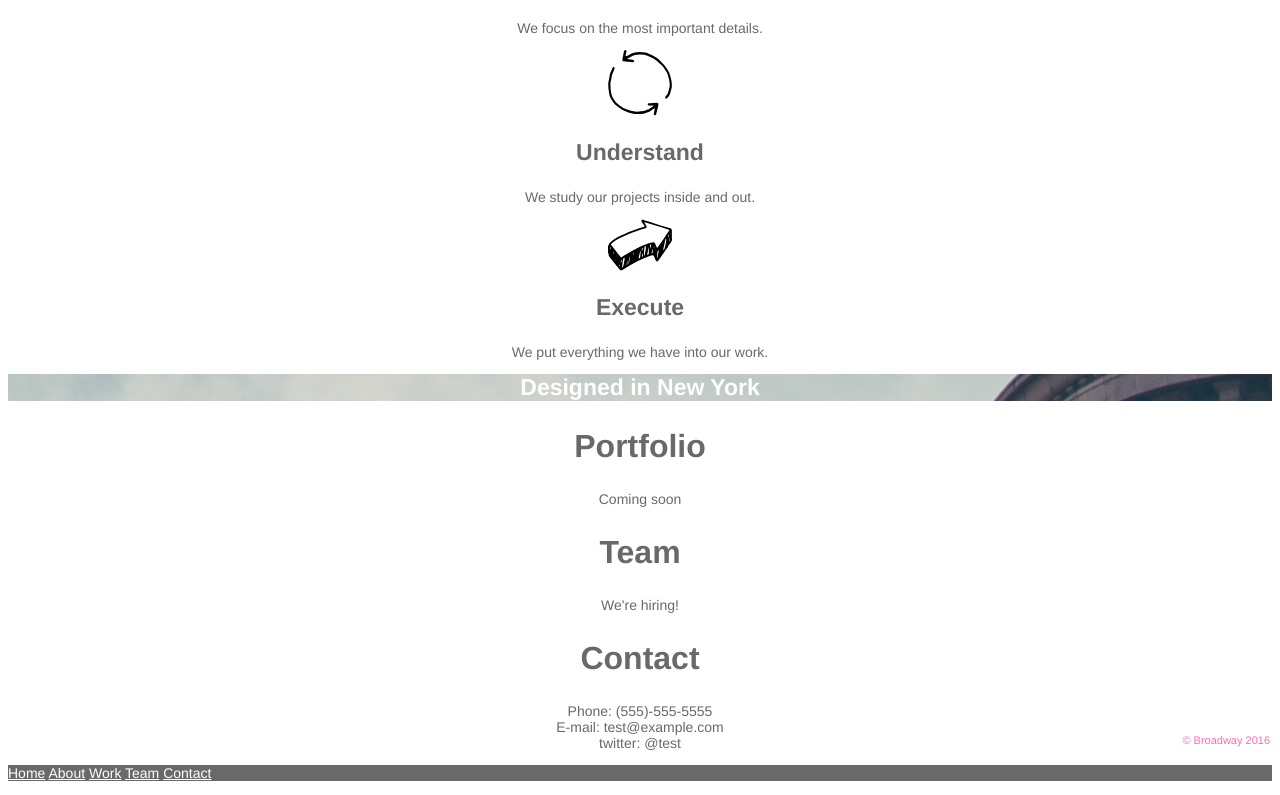
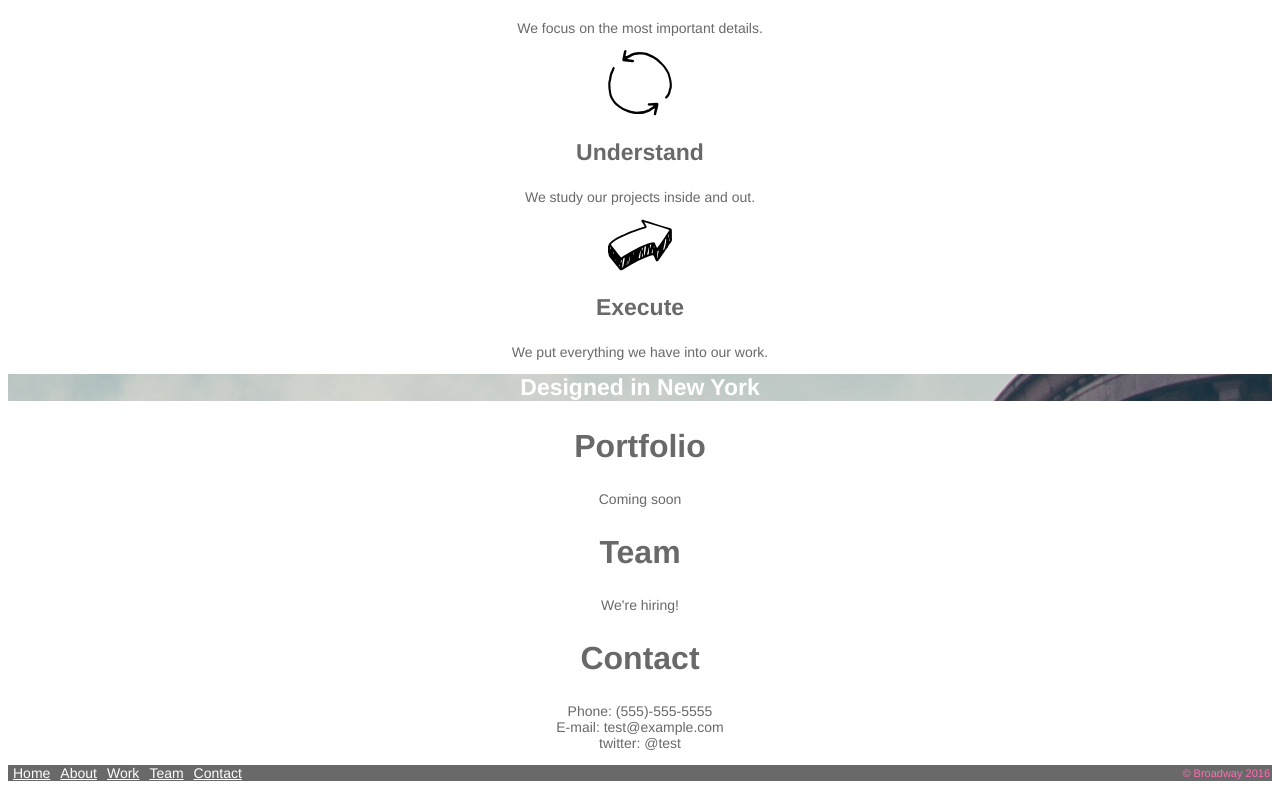
Before and after one commit to mr-mcassey/Broadway-Project-, a plain HTML site: page index.html in a window 1280 px wide. Shown: the part 413-1208 px from the top of the page. Drawn offline with Linux system fonts and the light colour scheme.

Commit message:
fixed positioning issues

```diff
--- a/resources/css/style.css
+++ b/resources/css/style.css
@@ -43,14 +43,16 @@ p {
     background-color: dimgray;
     color: white;
     text-align: left;
+    display: flex;
+    align-items: center;
 }
 #copyright {
-    color: hotpink; /* color for highlighing question */
+    color: hotpink; /* color for highlighting question */
     position: absolute;
-    bottom: -359px; /* not sure why I have to use negative numbers here */
     right: 10px;
     font-size: 11px;
 }
 a {
     color: white;
+    padding: 0px 5px;
 }
```
